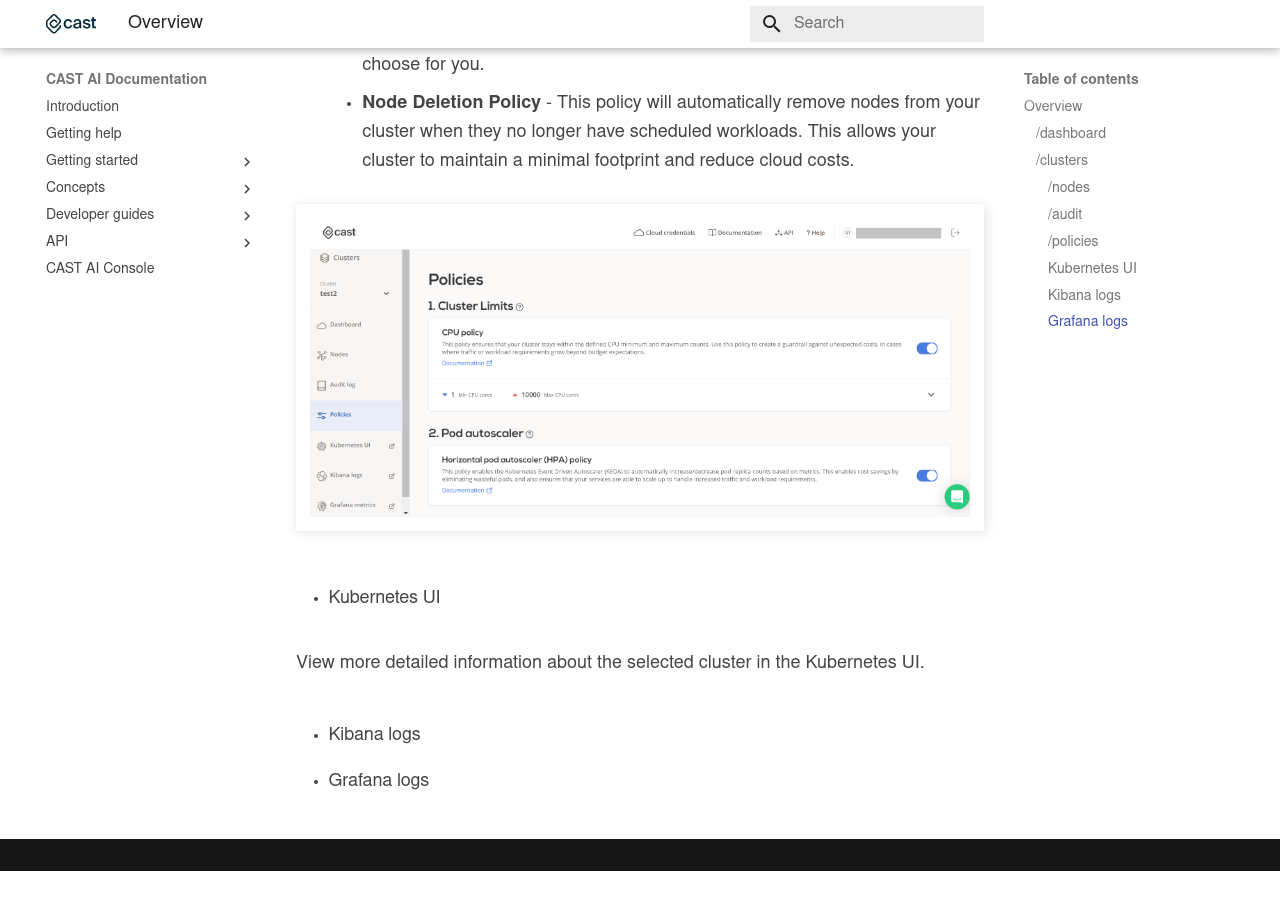
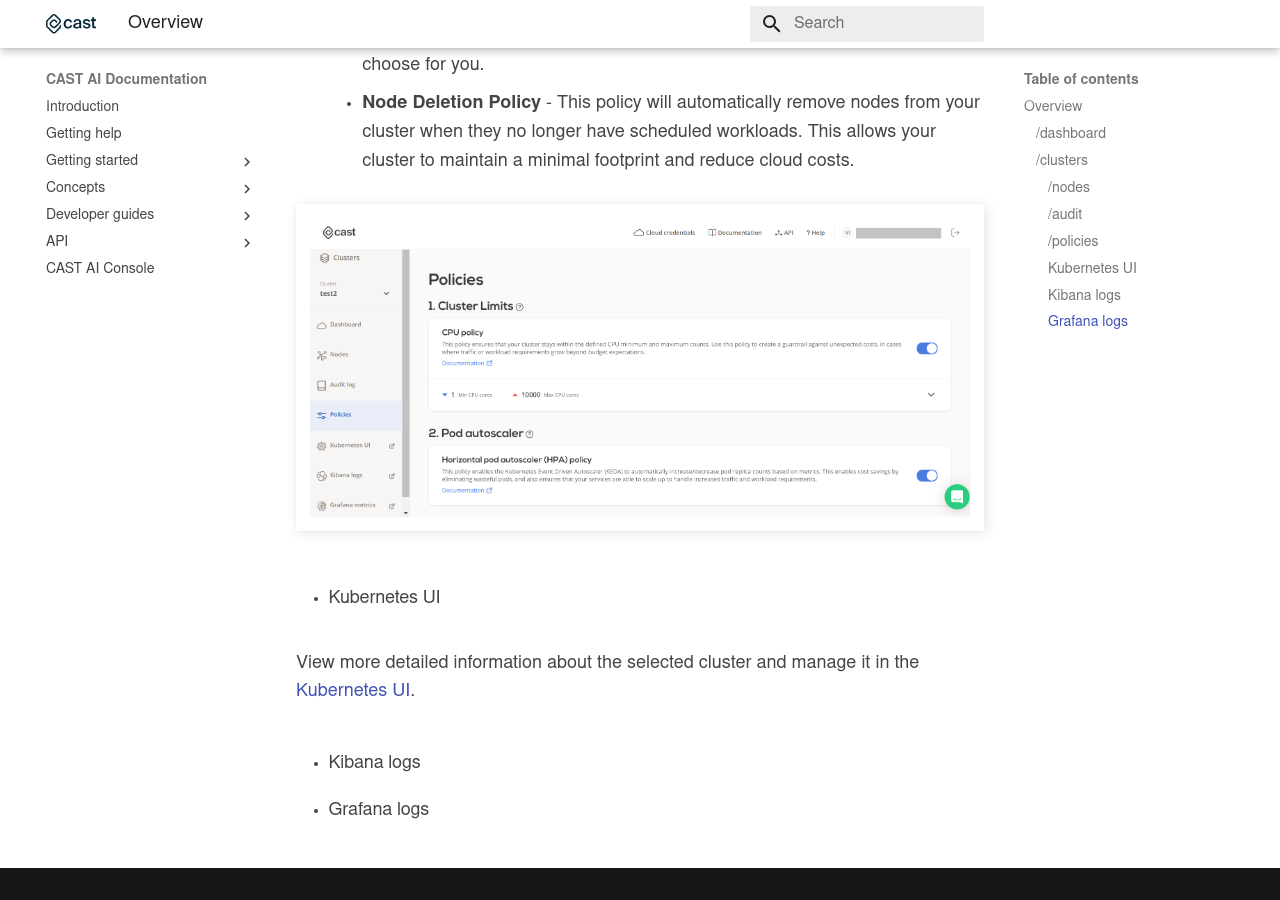
Before and after one commit to castai/docs, an MkDocs documentation site: the page built from docs/Dashboard Overview/Overview.md, in a window 1280 px wide and 900 px high, scrolled down 3961 px. Built offline with MkDocs 1.6.1 and Material for MkDocs 9.7.7, drawn with Linux system fonts in a browser that asks for light colours; some web fonts are replaced; before the commit the page ends 4832 px from its top, so only the background shows below that.

Commit message:
Update Overview.md

```diff
--- a/docs/Dashboard Overview/Overview.md
+++ b/docs/Dashboard Overview/Overview.md
@@ -65,7 +65,7 @@
 
   - #### Kubernetes UI
 
-  View more detailed information about the selected cluster in the Kubernetes UI.
+  View more detailed information about the selected cluster and manage it in the [Kubernetes UI](https://kubernetes.io/docs/tasks/access-application-cluster/web-ui-dashboard/).
 
   - #### Kibana logs
 
```
